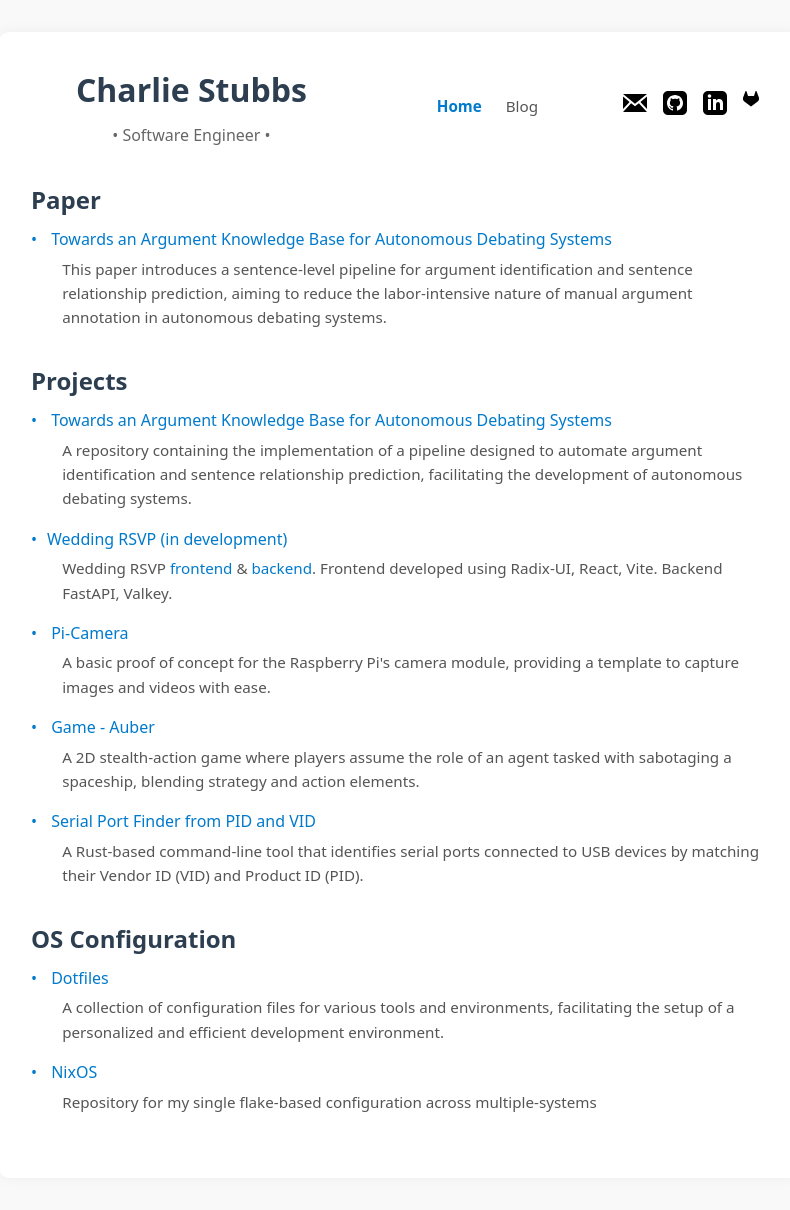
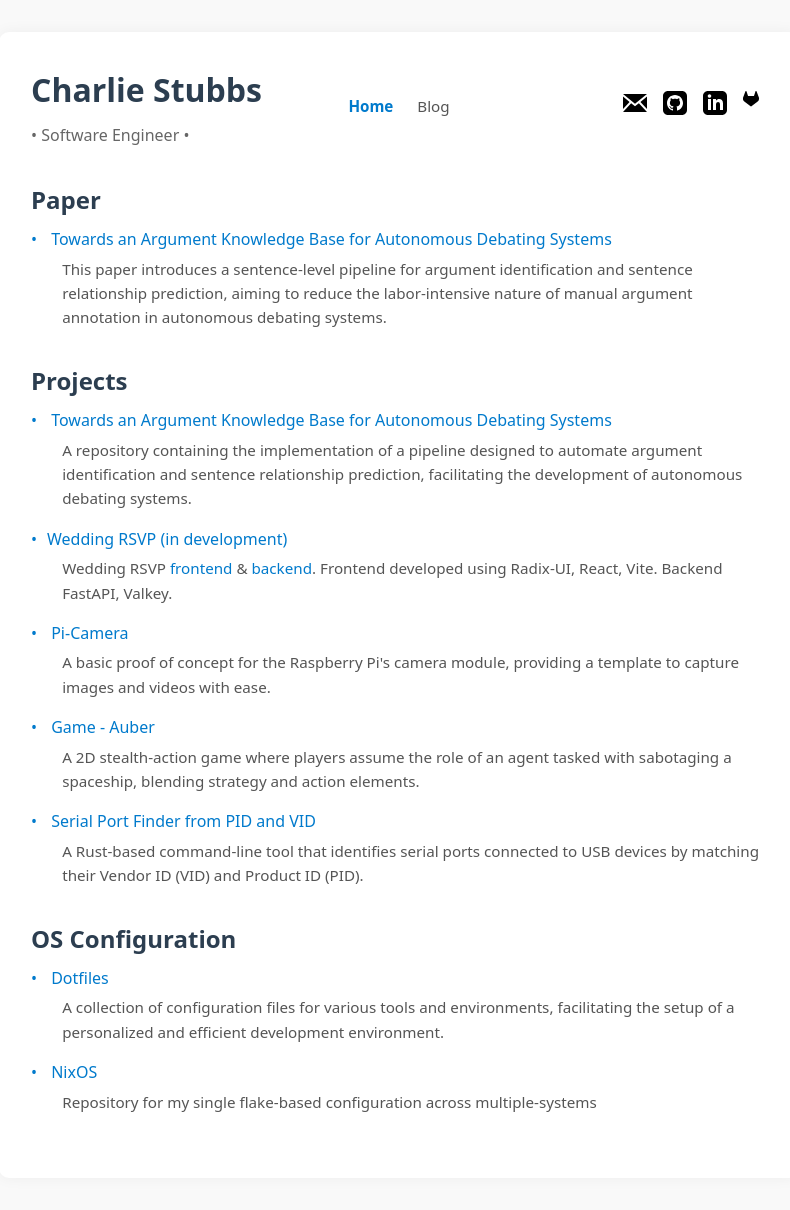
Before and after one commit to crs553/crs553.github.io, a Jekyll site: the page built from index.html, in a window 1280 px wide. Shown: the whole page, without its empty margins (241-1031 px from the left). Built offline with Jekyll 4.4.1, drawn with Linux system fonts in a browser that asks for light colours.

Commit message:
fix: rebalance header spacing with grid layout

```diff
--- a/index.html
+++ b/index.html
@@ -30,7 +30,7 @@ layout: default
         sentence relationship prediction, facilitating the development of autonomous debating systems.
       </p>
     </li>
-    <li><a href="https://gitlab.com/crs553/wedding-frontend">Wedding RSVP (in development)</a></b>
+    <li><a href="https://gitlab.com/crs553/wedding-frontend">Wedding RSVP (in development)</a>
       <p class="description">
         Wedding RSVP <a href="https://gitlab.com/crs553/wedding-frontend">frontend</a> & <a
           href="https://gitlab.com/crs553/wedding-rsvp">backend</a>. Frontend developed using Radix-UI, React, Vite.
--- a/styles.css
+++ b/styles.css
@@ -32,28 +32,27 @@ header {
 
 /* Header Layout */
 .header {
-  display: flex;
-  justify-content: space-between;
+  display: grid;
+  grid-template-columns: 1fr auto 1fr;
   align-items: center;
-  flex-wrap: wrap;
   gap: 1rem 2.5rem;
   margin-bottom: 2rem;
 }
 
 .header-text {
-  flex-grow: 1;
+  text-align: left;
 }
 
 .contact-icons {
   display: flex;
   gap: 1rem;
+  justify-content: flex-end;
 }
 
 .nav {
   display: flex;
   gap: 1.5rem;
   justify-content: center;
-  flex-grow: 1;
 }
 
 .nav a {
```
